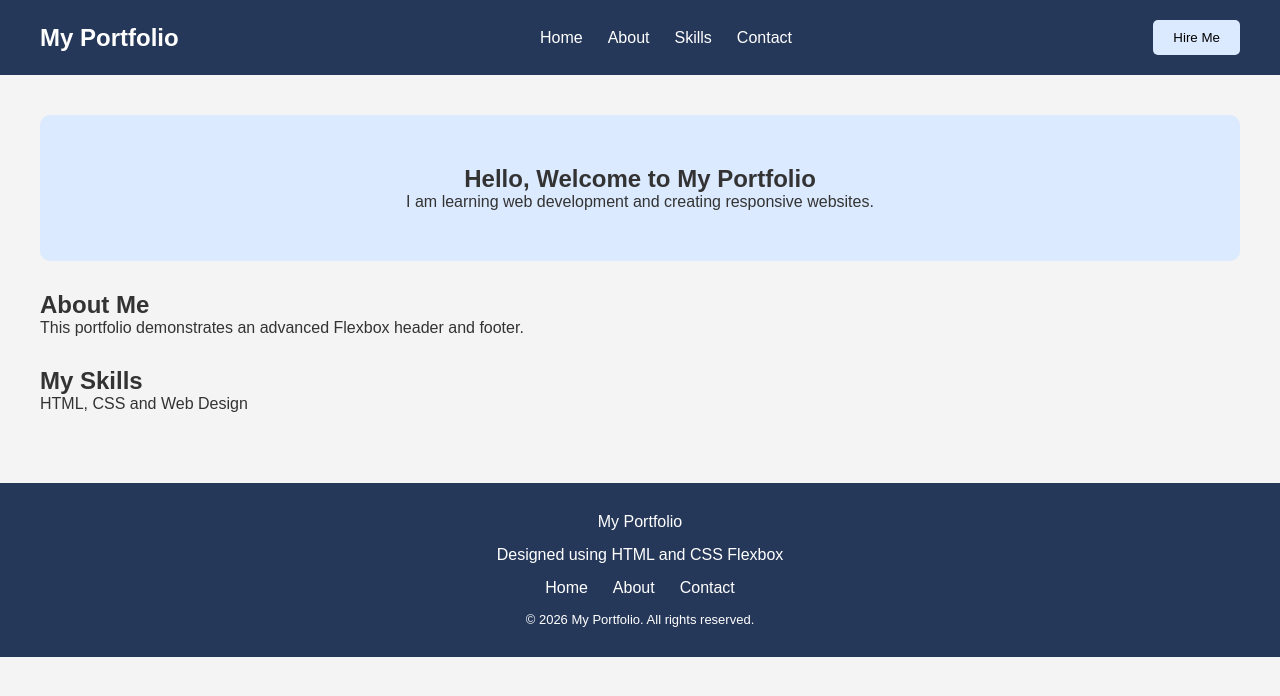
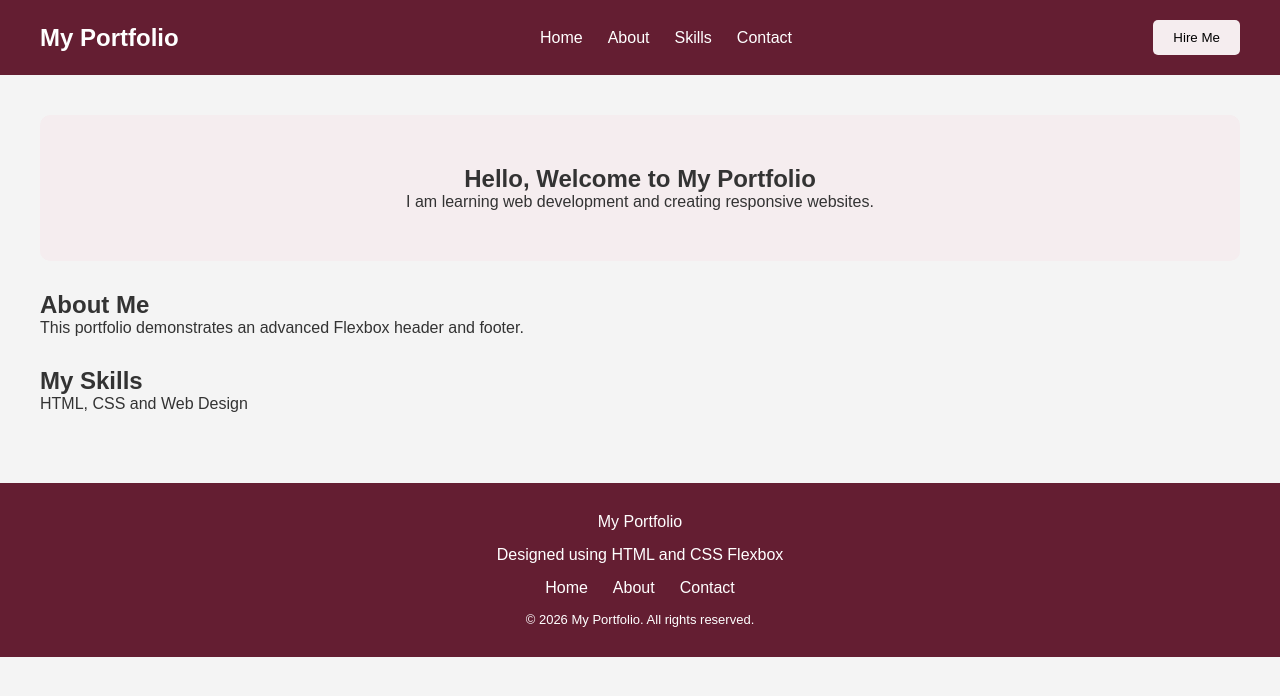
Before and after one commit to Rakshalm27/web-development-lab, a plain HTML site: page Module-3/P10/index.html in a window 1280 px wide. Drawn offline with Linux system fonts and the light colour scheme.

Commit message:
Apply deep maroon and soft blush theme to all practicals

```diff
--- a/Module-2/P6/style.css
+++ b/Module-2/P6/style.css
@@ -6,7 +6,7 @@ body {
 }
 
 header {
-    background-color: #263859;
+    background-color: #641E32;
     color: white;
     text-align: center;
     padding: 25px;
@@ -26,11 +26,11 @@ section {
 }
 
 h2 {
-    color: #263859;
+    color: #641E32;
 }
 
 footer {
-    background-color: #263859;
+    background-color: #641E32;
     color: white;
     text-align: center;
     padding: 15px;
--- a/Module-2/P7/style.css
+++ b/Module-2/P7/style.css
@@ -0,0 +1,60 @@
+:root {
+    --primary-color: #641E32;
+    --secondary-color: #F5EDEF;
+    --background-color: #f4f4f4;
+    --text-color: #333333;
+
+    --spacing-small: 10px;
+    --spacing-medium: 20px;
+    --spacing-large: 40px;
+
+    --font-small: 14px;
+    --font-medium: 18px;
+    --font-large: 32px;
+}
+
+body {
+    margin: 0;
+    font-family: Arial, sans-serif;
+    background-color: var(--background-color);
+    color: var(--text-color);
+}
+
+header {
+    background-color: var(--primary-color);
+    color: white;
+    padding: var(--spacing-large);
+    text-align: center;
+}
+
+h1 {
+    font-size: var(--font-large);
+}
+
+h2 {
+    font-size: 26px;
+}
+
+h3 {
+    font-size: 22px;
+}
+
+main {
+    padding: var(--spacing-large);
+}
+
+.large {
+    font-size: var(--font-medium);
+}
+
+.small {
+    font-size: var(--font-small);
+}
+
+button {
+    background-color: var(--primary-color);
+    color: white;
+    padding: var(--spacing-small) var(--spacing-medium);
+    border: none;
+    border-radius: 5px;
+}
--- a/Module-2/P8/style.css
+++ b/Module-2/P8/style.css
@@ -7,7 +7,7 @@ body {
 .navbar {
     position: sticky;
     top: 0;
-    background-color: #263859;
+    background-color: #641E32;
     color: white;
     padding: 15px 25px;
     display: flex;
@@ -23,7 +23,7 @@ body {
 }
 
 .hero {
-    background-color: #dbeafe;
+    background-color: #F5EDEF;
     padding: 60px 20px;
     text-align: center;
 }
--- a/Module-2/P9/style.css
+++ b/Module-2/P9/style.css
@@ -13,7 +13,7 @@ body {
     justify-content: space-between;
     align-items: center;
     flex-wrap: wrap;
-    background-color: #263859;
+    background-color: #641E32;
     color: white;
     padding: 15px 30px;
 }
@@ -32,7 +32,7 @@ body {
 header {
     text-align: center;
     padding: 40px 20px;
-    background-color: #dbeafe;
+    background-color: #F5EDEF;
 }
 
 main {
@@ -58,7 +58,7 @@ main {
 footer {
     text-align: center;
     padding: 20px;
-    background-color: #263859;
+    background-color: #641E32;
     color: white;
 }
 
--- a/Module-3/P10/style.css
+++ b/Module-3/P10/style.css
@@ -18,7 +18,7 @@ body {
     flex-wrap: wrap;
     gap: 20px;
     padding: 20px 40px;
-    background-color: #263859;
+    background-color: #641E32;
     color: white;
 }
 
@@ -41,7 +41,7 @@ body {
 
 .hire-btn {
     padding: 10px 20px;
-    background-color: #dbeafe;
+    background-color: #F5EDEF;
     border: none;
     border-radius: 5px;
     cursor: pointer;
@@ -61,7 +61,7 @@ main section {
 .intro {
     text-align: center;
     padding: 50px 20px;
-    background-color: #dbeafe;
+    background-color: #F5EDEF;
     border-radius: 10px;
 }
 
@@ -73,7 +73,7 @@ main section {
     justify-content: center;
     gap: 15px;
     padding: 30px;
-    background-color: #263859;
+    background-color: #641E32;
     color: white;
     text-align: center;
 }
--- a/Module-3/P11/style.css
+++ b/Module-3/P11/style.css
@@ -13,7 +13,7 @@ body {
 .newspaper-header {
     text-align: center;
     padding: 30px;
-    background-color: #263859;
+    background-color: #641E32;
     color: white;
     border-bottom: 5px solid #d4af37;
 }
@@ -39,7 +39,7 @@ body {
 }
 
 .news-column h2 {
-    color: #263859;
+    color: #641E32;
     border-bottom: 2px solid #d4af37;
     padding-bottom: 10px;
     margin-bottom: 15px;
@@ -60,7 +60,7 @@ body {
 
 footer {
     text-align: center;
-    background-color: #263859;
+    background-color: #641E32;
     color: white;
     padding: 20px;
 }
--- a/Module-3/P12/style.css
+++ b/Module-3/P12/style.css
@@ -13,7 +13,7 @@ body {
 header {
     text-align: center;
     padding: 40px;
-    background-color: #263859;
+    background-color: #641E32;
     color: white;
 }
 
@@ -47,14 +47,14 @@ main h2 {
 }
 
 .project h3 {
-    color: #263859;
+    color: #641E32;
     margin-bottom: 12px;
 }
 
 /* Featured project spans two columns */
 .featured {
     grid-column: span 2;
-    background-color: #dbeafe;
+    background-color: #F5EDEF;
 }
 
 /* Responsive layout */
@@ -81,6 +81,6 @@ main h2 {
 footer {
     text-align: center;
     padding: 20px;
-    background-color: #263859;
+    background-color: #641E32;
     color: white;
 }
--- a/Module-3/P13/style.css
+++ b/Module-3/P13/style.css
@@ -17,7 +17,7 @@ body {
     align-items: center;
     flex-wrap: wrap;
     padding: 20px 30px;
-    background-color: #263859;
+    background-color: #641E32;
     color: white;
 }
 
@@ -35,7 +35,7 @@ body {
 .intro {
     text-align: center;
     padding: 40px 20px;
-    background-color: #dbeafe;
+    background-color: #F5EDEF;
 }
 
 /* CSS Grid Comparison */
@@ -54,7 +54,7 @@ body {
 }
 
 .box h2 {
-    color: #263859;
+    color: #641E32;
     margin-bottom: 15px;
 }
 
@@ -72,14 +72,14 @@ body {
 }
 
 .project-grid div {
-    background-color: #dbeafe;
+    background-color: #F5EDEF;
     padding: 30px;
     border-radius: 8px;
 }
 
 /* Footer */
 footer {
-    background-color: #263859;
+    background-color: #641E32;
     color: white;
     text-align: center;
     padding: 20px;
```
